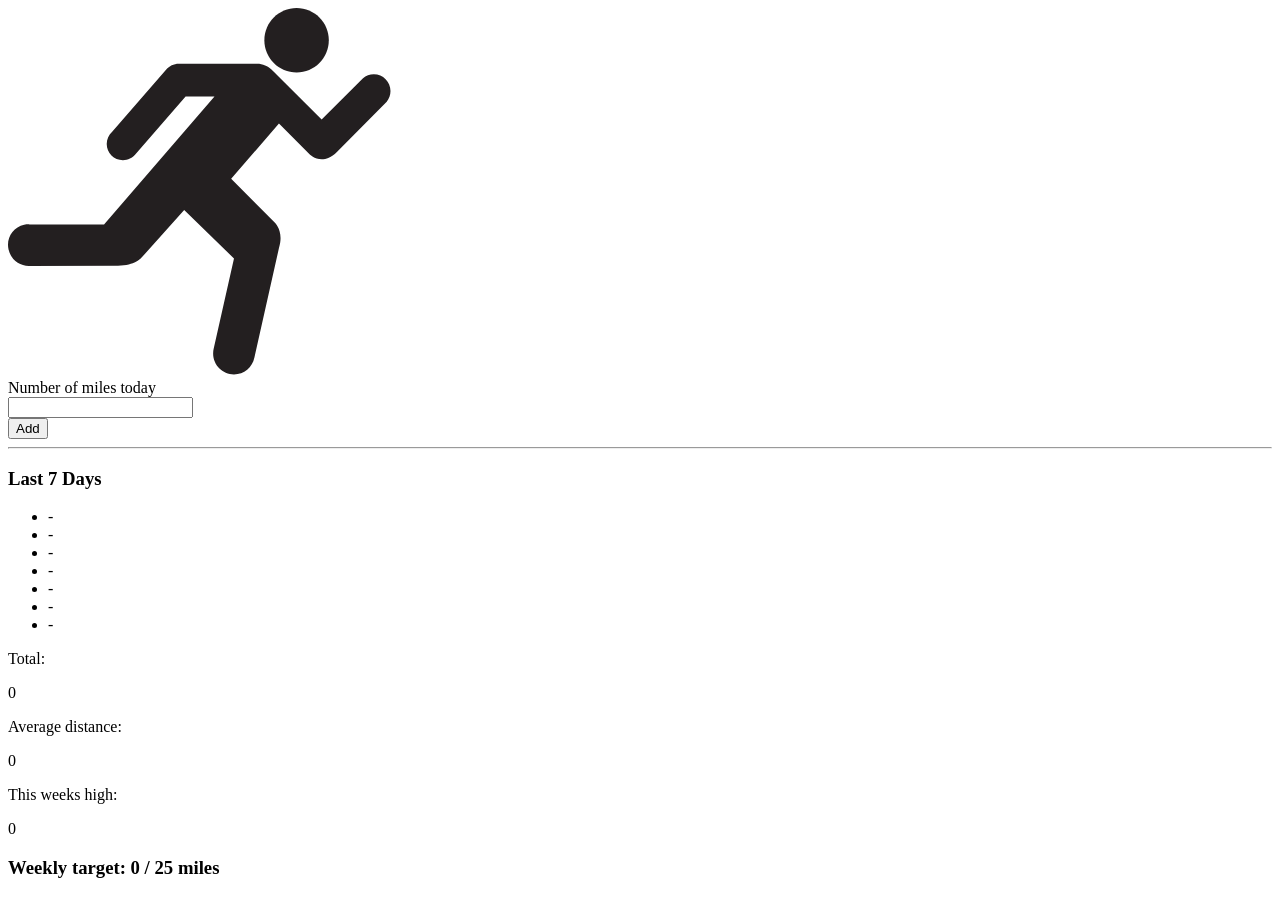
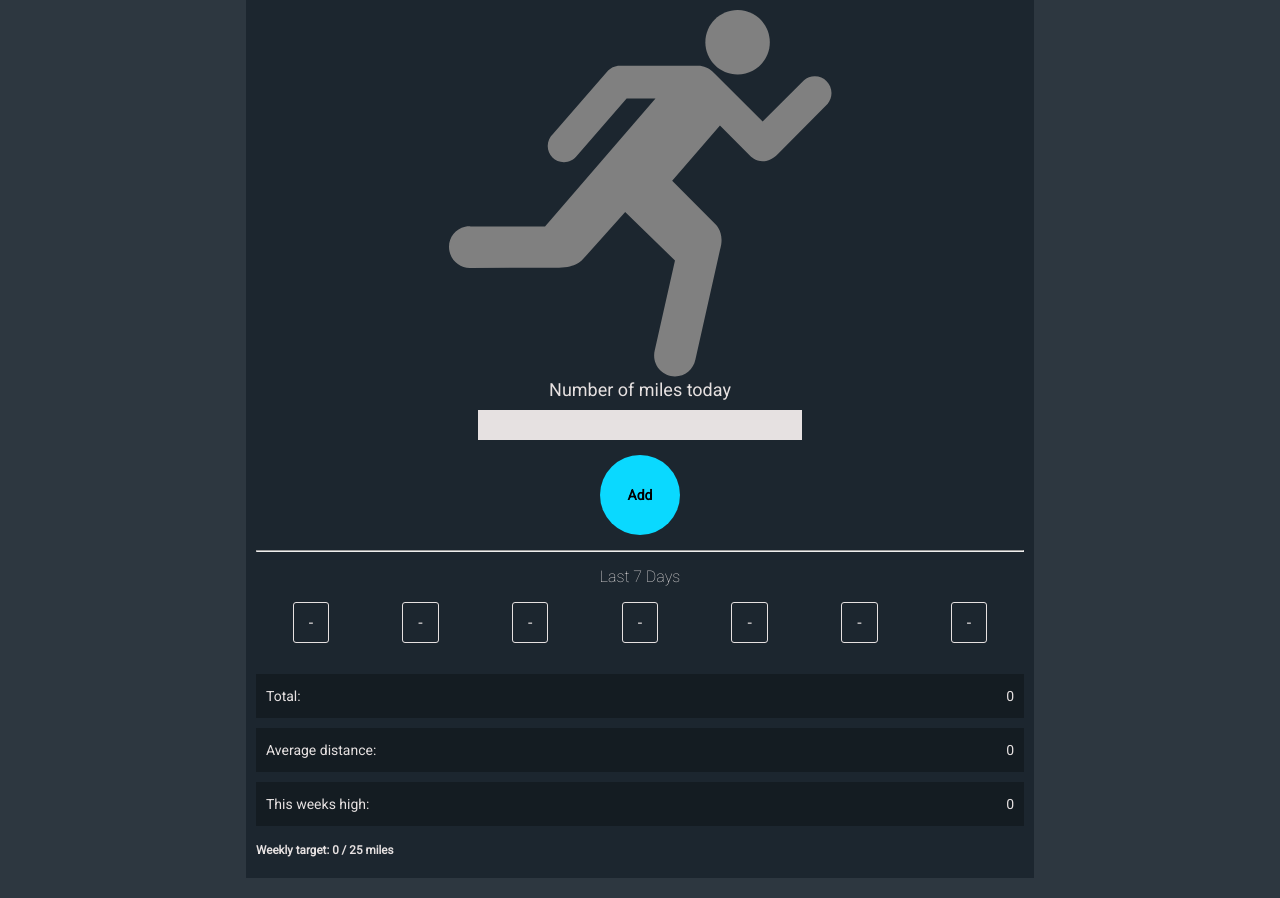
Before and after one commit to alysonrwilliams/js-running-tracker, a plain HTML site: page index.html in a window 1280 px wide. Drawn offline with Linux system fonts and the light colour scheme.

Commit message:
added styles

```diff
--- a/index.html
+++ b/index.html
@@ -4,6 +4,7 @@
     <meta charset="UTF-8" />
     <meta http-equiv="X-UA-Compatible" content="IE=edge" />
     <meta name="viewport" content="width=device-width, initial-scale=1.0" />
+    <link rel="stylesheet" href="main.css">
     <title>Running Tracker</title>
   </head>
   <body>
@@ -17,11 +18,11 @@
       >
         <path
           d="M288.603 64.462C306.387 64.462 320.81 49.991 320.81 32.207C320.81 14.423 306.388 0 288.603 0C270.77 0 256.348 14.422 256.348 32.207C256.348 49.991 270.77 64.462 288.603 64.462Z"
-          fill="#231F20"
+          fill="gray"
         />
         <path
           d="M177.603 88.382L127.466 146.315C124.494 149.969 120.011 152.211 114.944 152.211C105.979 152.211 98.7194 144.951 98.7194 136.034C98.7194 131.162 100.814 126.825 104.176 123.853L158.26 61.584C161.232 58.027 165.715 55.737 170.782 55.737L249.033 55.688C254.783 55.688 259.947 58.027 263.748 61.681L313.641 111.575L355.008 70.305C357.932 67.82 361.684 66.358 365.776 66.358C375.034 66.358 382.489 73.862 382.489 83.12C382.489 87.164 381.124 90.818 378.737 93.742L328.892 143.976C313.739 159.081 301.558 146.266 301.558 146.266L270.959 115.521L223.161 170.823L266.964 214.626C266.964 214.626 276.221 223.202 270.91 240.255L246.353 349.735C244.404 359.237 236.024 366.399 225.987 366.399C214.439 366.399 205.133 357.044 205.133 345.545C205.133 343.694 205.328 341.94 205.766 340.283L225.987 250.484L176.19 202.101L133.362 249.851C133.362 249.851 126.443 258.378 108.074 257.744L21.1994 257.89C11.5034 258.037 2.68437 251.41 0.540366 241.568C-2.04263 230.361 4.87637 219.349 16.1314 216.865C17.8864 216.475 19.6404 216.329 21.3454 216.377L96.0394 216.572L206.499 88.522L177.605 88.376L177.603 88.382Z"
-          fill="#231F20"
+          fill="gray"
         />
       </svg>
     </div>
--- a/main.css
+++ b/main.css
@@ -0,0 +1,113 @@
+@import url('https://fonts.googleapis.com/css2?family=Nova+Square&family=Roboto:ital,wght@0,100;0,400;1,100;1,400&display=swap');
+
+html {
+  font-family: 'Roboto', cursive;
+  font-size: 10px;
+  background: #2d3740;
+}
+
+body {
+  padding: 1rem;
+  background: #1c262f;
+  color: rgb(230, 225, 225);
+  width: 90%;
+  margin: 0 auto;
+}
+
+.logo {
+  text-align: center;
+}
+
+svg {
+  max-width: 80%;
+}
+
+form {
+  text-align: center;
+}
+
+label {
+  font-size: 1.8rem;
+}
+
+input[type='number'] {
+  font-family: inherit;
+  background: rgb(230, 225, 225);
+
+  width: 80%;
+  margin: 1rem 0;
+  padding: 0.8rem;
+  border: none;
+  font-size: 1.2rem;
+  text-align: center;
+}
+
+button {
+  font-family: inherit;
+  font-size: 1.4rem;
+  font-weight: bolder;
+  width: 80px;
+  height: 80px;
+  border: none;
+  border-radius: 50%;
+  background: #0ad9ff;
+  margin-bottom: 1rem;
+  margin-top: 0.5rem;
+}
+
+ul {
+  padding: 0;
+  display: flex;
+  list-style: none;
+  justify-content: space-around;
+}
+
+li {
+  padding: 1rem 1.5rem;
+  overflow: hidden;
+  text-align: center;
+  border: 1px solid;
+  overflow: hidden;
+  border-radius: 3px;
+}
+
+.entriesWrapper {
+  padding: 1rem 0;
+  font-size: 1.6rem;
+}
+
+.entriesWrapper h3 {
+  margin: 0;
+  text-align: center;
+  font-size: 1.6rem;
+  font-weight: lighter;
+}
+
+.data {
+  display: flex;
+  flex-direction: column;
+  font-size: 1.4rem;
+}
+
+.data div {
+  background: #141c22;
+  display: flex;
+  justify-content: space-between;
+  align-items: center;
+  margin: 0.5rem 0;
+  padding: 0 1rem;
+}
+
+@media screen and (min-width: 800px) {
+  body {
+    width: 60%;
+  }
+
+  svg {
+    max-width: 50%;
+  }
+
+  input[type='number'] {
+    width: 40%;
+  }
+}
```
